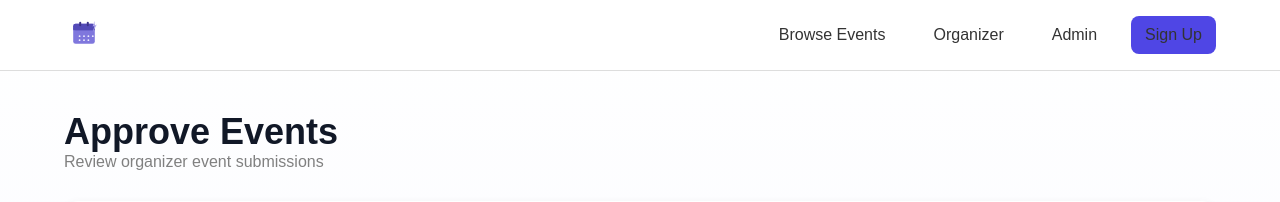
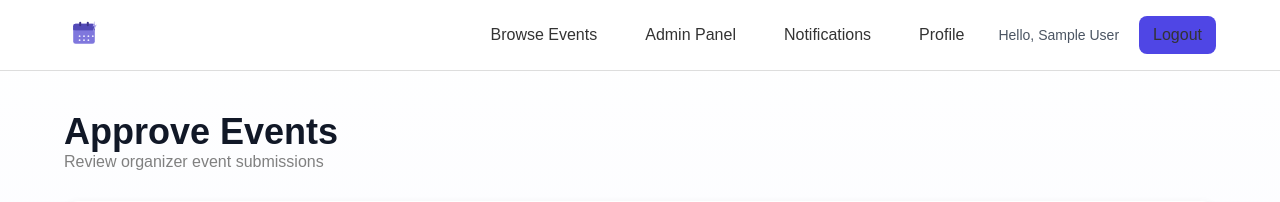
Before and after one commit to nishant-b-bit/AI39-C--Group-7-College_Event_Management_System, a Flask app: page /approve_events in a window 1280 px wide. Shown: the top 202 px of the page. Run offline with Flask 3, Linux system fonts and the light colour scheme; the visitor is signed in with stand-in values (Sample User, id 1); data comes from the database, SQL or seed files in the repository; tables that the repository leaves empty hold one stand-in row (values such as "Sample post").

Commit message:
updated the code

```diff
--- a/app/Templates/common/navbar.html
+++ b/app/Templates/common/navbar.html
@@ -1,17 +1,34 @@
-<!-- Navbar -->
 <nav class="navbar">
     <div class="container nav-container">
 
         <div class="logo">
-            <img src="{{ url_for('static', filename='images/logo.svg') }}">
+            <a href="{{ url_for('auth.home') }}">
+                <img src="{{ url_for('static', filename='images/logo.svg') }}" alt="Eventix">
+            </a>
         </div>
 
         <div class="nav-links" id="navLinks">
-            <a href="#">Browse Events</a>
-            <a href="#">Organizer</a>
-            <a href="#">Admin</a>
+            <a href="{{ url_for('auth.view_events') }}">Browse Events</a>
 
-            <a href="{{ url_for('auth.register') }}" class="signin-btn">Sign Up</a>
+            {% if session.get('role') == 'organizer' %}
+                <a href="{{ url_for('auth.organizer_dashboard') }}">My Dashboard</a>
+            {% elif session.get('role') == 'admin' %}
+                <a href="{{ url_for('auth.admin_dashboard') }}">Admin Panel</a>
+            {% elif session.get('role') == 'student' %}
+                <a href="{{ url_for('auth.student_dashboard') }}">My Dashboard</a>
+            {% endif %}
+
+            {% if session.get('user_id') %}
+                <a href="{{ url_for('auth.notifications') }}">
+                    Notifications{% if unread_notifications %} ({{ unread_notifications }}){% endif %}
+                </a>
+                <a href="{{ url_for('auth.edit_profile') }}">Profile</a>
+                <span class="nav-user">Hello, {{ session.get('name', 'User') }}</span>
+                <a href="{{ url_for('auth.logout') }}" class="signin-btn">Logout</a>
+            {% else %}
+                <a href="{{ url_for('auth.register') }}" class="signin-btn">Sign Up</a>
+                <a href="{{ url_for('auth.login') }}" class="signin-btn">Login</a>
+            {% endif %}
         </div>
 
         <div class="menu-icon" id="menuIcon">
```
